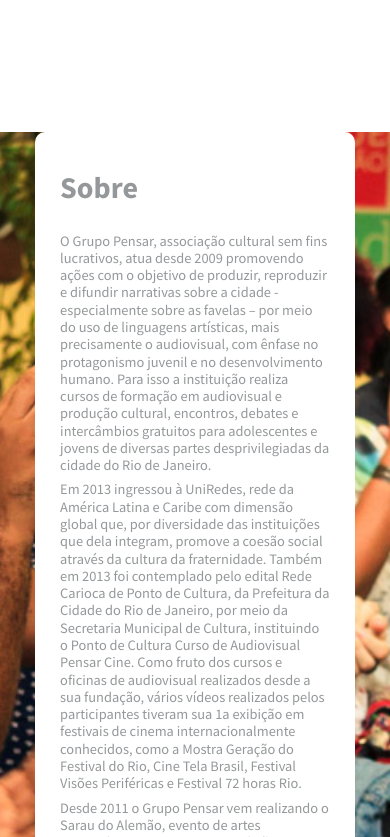
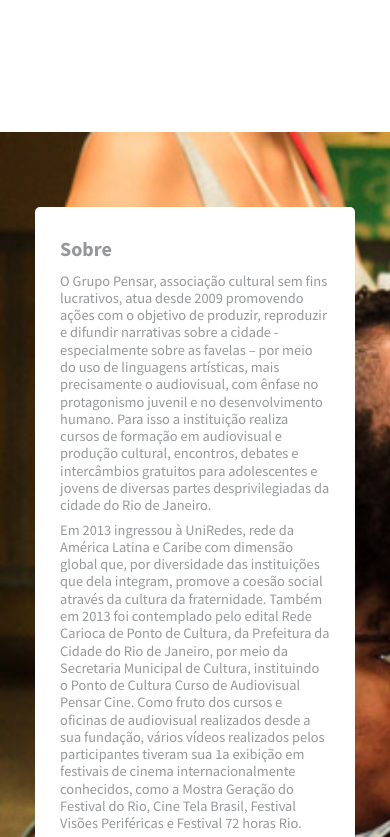
Before and after one commit to marcogomes276/grupopensar, a plain HTML site: page index.html in a window 390 px wide. Shown: the part 720-1557 px from the top of the page. Drawn offline with Linux system fonts and the light colour scheme.

Commit message:
alt responsivo

```diff
--- a/style.css
+++ b/style.css
@@ -99,35 +99,35 @@ html,body{
 	}
 }
 #sobre{
-	height: 100vh;
+	min-height: 100vh;
 	width: 100%;
 	background: url("Assets/fundo-sobre.jpg") no-repeat;
-	background-size: 100%;
+	background-size: cover;
 	display: flex;
 	justify-content: flex-end;
 	align-items: flex-end;
 }
-@media(max-width: 640px){
-	#sobre{
-		background-size: auto 100%;
-		background-position: center;
+@media (max-width: 640px) {
+	#sobre {
+		height: auto;
 		justify-content: center;
-		align-items: flex-start;
+		align-items: center;
 	}
 }
 #sobre div{
 	width:40%;
 	background: #fff;
+	margin-top: 75px;
 	margin-right: 50px;
 	margin-bottom: 20px;
 	padding: 25px;
-	padding-top: 0;
-	border-radius: 10px;
+	border-radius: 5px;
 }
-@media (max-width: 640px){
+@media (max-width: 640px) {
 	#sobre div{
+		margin: 20px auto;
+		margin-top: 75px;
 		width: 82%;
-		margin: 0;
 	}
 }
 #sobre div h2 {
@@ -143,7 +143,13 @@ html,body{
 	line-height:1.68em;
 	letter-spacing: 0em;
 }
-
+@media (max-width: 640px) {
+	#sobre div h2 {
+		padding: 0;
+		margin: 0;
+		font-size:20px;
+	}
+}
 #sobre div p{
 	margin: 0;
 	margin-top: 7px;
@@ -162,13 +168,14 @@ html,body{
 	}
 }
 #acoes {
-	height: 200vh;
+	min-height:200vh;
 	width: 100%;
 	display:flex;
 	flex-flow:row wrap;
 	justify-content: center;
 	align-content: flex-start;
 }
+
 #acoes h2{
 	width:100%;
 	margin: 0;
@@ -192,6 +199,7 @@ html,body{
 #acoes div h3{
 	/*width:100%;*/
 }
+
 #acoes div p {
 	margin-top: 7px;
 	font-family: 'Source Sans Pro', sans-serif;
@@ -202,6 +210,12 @@ html,body{
 	text-align:left;
 	line-height:1.2em;
 	letter-spacing:0em;
+}
+@media(max-width:640px){
+	#acoes div p {
+		width:40px;
+
+	}
 }
 #acoes div img{
 	width:100%;
```
Also changed, not shown: index.html (+2 -1 lines), 1 other file.
